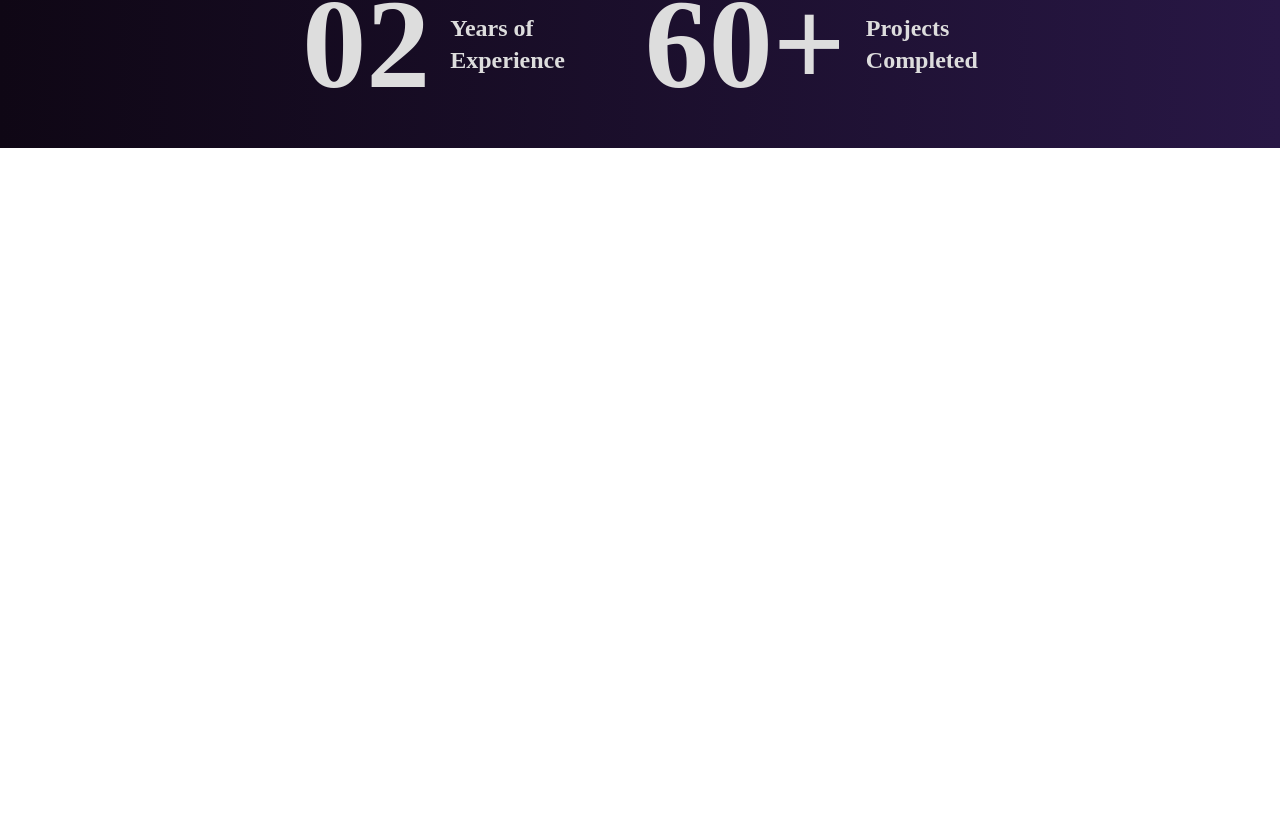
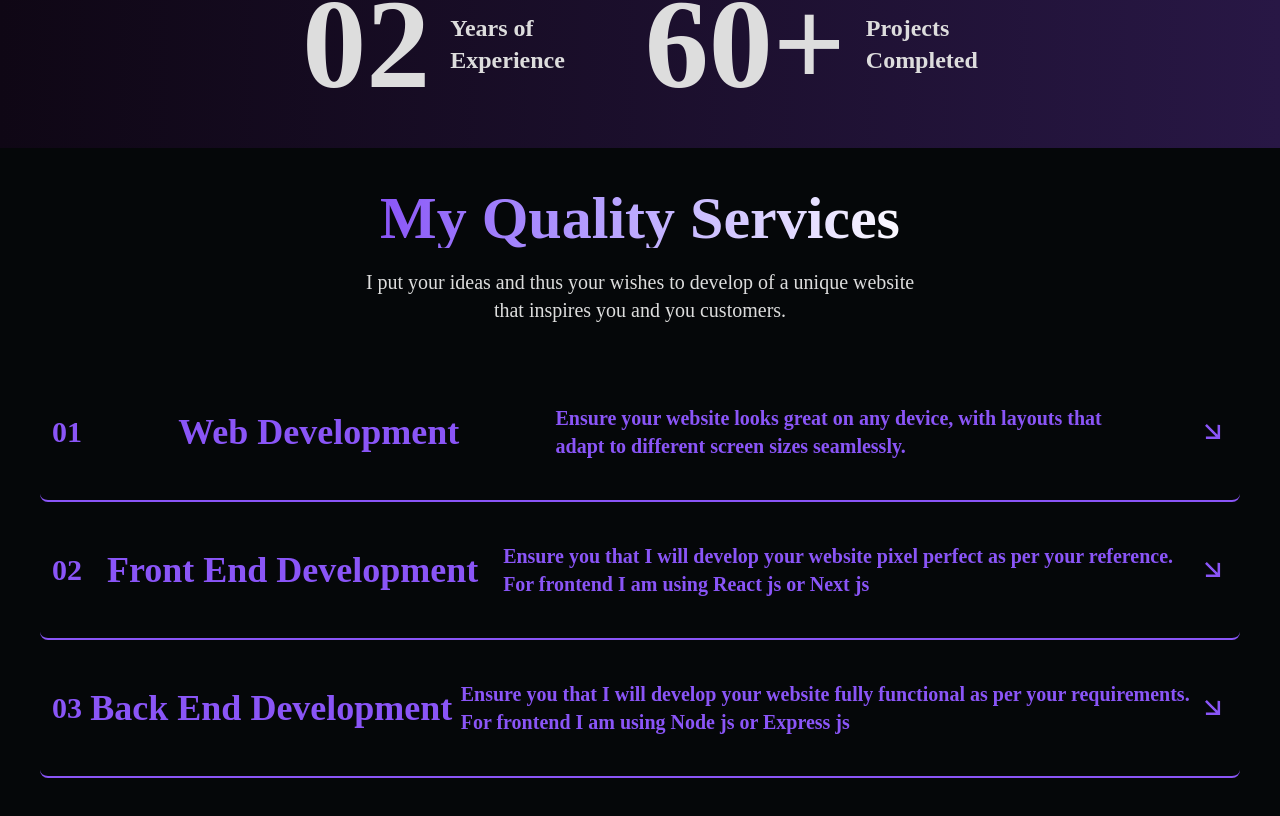
Before and after one commit to tzmehedy/portfollio, a React (Vite) app in the folder portfollio/: page / in a window 1280 px wide. Shown: the part 820-1636 px from the top of the page. Before the commit the page ends 968 px from the top, so only its background shows below. Built offline with nearby package versions, Linux system fonts and the light colour scheme.

Commit message:
The services sections is completed

```diff
--- a/portfollio/src/App.jsx
+++ b/portfollio/src/App.jsx
@@ -1,4 +1,5 @@
 import HeroSection from "./Components/HeroSection/HeroSection"
+import Services from "./Components/Services/Services";
 
 
 
@@ -7,6 +8,7 @@ function App() {
   return (
     <div className="font-[Sora]">
       <HeroSection></HeroSection>
+      <Services></Services>
     </div>
   );
 }
--- a/portfollio/src/Components/HeroSection/HeroSection.jsx
+++ b/portfollio/src/Components/HeroSection/HeroSection.jsx
@@ -4,6 +4,7 @@ import heroImg1 from "../../assets/images/HeroImage1.png"
 import { FiDownload } from "react-icons/fi";
 import { FaTwitter, FaLinkedinIn, FaGithub } from "react-icons/fa";
 import { FaFacebookF } from "react-icons/fa6";
+
 
 const HeroSection = () => {
     return (
@@ -12,7 +13,7 @@ const HeroSection = () => {
           <NavBar></NavBar>
         </div>
 
-        <div className=" container mx-auto p-6 flex justify-between items-center gap-x-36 relative">
+        <div className=" container mx-auto p-6  flex flex-col lg:flex-row justify-between items-center md:gap-x-36 relative space-y-10">
           <div className="md:w-1/2 space-y-5 ">
             <h3 className="text-[#DDDDDD] text-4xl font-bold">
               I&apos;m Md Touhidur Zaman,
@@ -63,14 +64,14 @@ const HeroSection = () => {
           </div>
           <div className="md:w-1/2 ">
             <img
-              className="transition-all duration-700 ease-in-out hover:rotate-6 w-full h-[600px] border-4 border-[#8750F7] border-dashed p-16 rounded-xl shadow-2xl bg-[#0C1013]"
+              className="transition-all duration-700 ease-in-out hover:rotate-6 w-full h-[300px] lg:h-[600px]  border-4 border-[#8750F7] border-dashed p-16 rounded-xl shadow-2xl bg-[#0C1013]"
               src={heroImg1}
               alt=""
             />
           </div>
         </div>
 
-        <div className="flex justify-center gap-20 py-10">
+        <div className="flex flex-col items-center lg:flex-row justify-center gap-20 py-10">
           <div className="flex items-center text-[#DDDDDD] font-bold space-x-5">
             <div>
               <h1 className="text-9xl">02</h1>
--- a/portfollio/src/Components/NavBar/NavBar.jsx
+++ b/portfollio/src/Components/NavBar/NavBar.jsx
@@ -1,14 +1,23 @@
 import React from 'react';
 import logo from "../../../public/Logo.png"
+import { CiMenuFries } from "react-icons/ci";
 
 const NavBar = () => {
     return (
-      <div className="flex items-center justify-between ">
+      <div className="flex items-center justify-between">
         <div className="flex items-center">
-          <img src={logo} className="w-28 h-28  " alt="" />
+          <img src={logo} className="w-24 lg:w-28 h-28  " alt="" />
           <p className="text-white text-xl">mehedytouhidurzaman@gmail.com</p>
         </div>
-        <div>
+
+        <div className="text-white font-bold text-2xl inline-block lg:hidden ">
+          <button className='cursor-pointer'>
+            <CiMenuFries></CiMenuFries>
+          </button>
+        </div>
+
+        {/* desktop navbar */}
+        <div className="hidden lg:inline-block">
           <ul className="flex space-x-3 text-white text-lg items-center">
             <li>
               <a
--- /dev/null
+++ b/portfollio/src/Components/Services/Services.jsx
@@ -0,0 +1,62 @@
+import React from 'react';
+import { IoMdArrowDown } from "react-icons/io";
+
+const Services = () => {
+    return (
+      <div id='services' className="bg-[#050709] p-10">
+        <div className="flex flex-col items-center justify-center space-y-5">
+          <h1 className="bg-gradient-to-r from-[#8A54F7] to-[#FBF9FF] bg-clip-text text-transparent text-6xl font-bold">
+            My Quality Services
+          </h1>
+          <p className="text-[#DDDDDD] text-xl text-center">
+            I put your ideas and thus your wishes to develop of a unique website{" "}
+            <br />
+            that inspires you and you customers.
+          </p>
+        </div>
+
+        <div className="container mx-auto my-10 ">
+          <div className="flex flex-col lg:flex-row justify-between items-center border-b-2 border-[#8A55F7] px-3 py-10 group text-[#8A55F7] transition-all duration-500 hover:bg-[#8A55F7] hover:text-[#DDDDDD] rounded-lg">
+            <p className="text-3xl font-bold">01</p>
+            <h1 className="text-4xl font-bold">Web Development</h1>
+            <p className="font-bold text-xl">
+              Ensure your website looks great on any device, with layouts that{" "}
+              <br />
+              adapt to different screen sizes seamlessly.
+            </p>
+            <p className=" text-3xl font-bold -rotate-45">
+              <IoMdArrowDown></IoMdArrowDown>
+            </p>
+          </div>
+          <div className="flex flex-col lg:flex-row justify-between items-center border-b-2 border-[#8A55F7] px-3 py-10 group text-[#8A55F7] transition-all duration-500 hover:bg-[#8A55F7] hover:text-[#DDDDDD] rounded-lg">
+            <p className="text-3xl font-bold">02</p>
+            <h1 className="text-4xl font-bold">Front End Development</h1>
+            <p className="font-bold text-xl text-justify">
+              Ensure you that I will develop your website pixel perfect as per
+              your reference.
+              <br />
+              For frontend I am using React js or Next js
+            </p>
+            <p className=" text-3xl font-bold -rotate-45">
+              <IoMdArrowDown></IoMdArrowDown>
+            </p>
+          </div>
+          <div className="flex flex-col lg:flex-row justify-between items-center border-b-2 border-[#8A55F7] px-3 py-10 group text-[#8A55F7] transition-all duration-500 hover:bg-[#8A55F7] hover:text-[#DDDDDD] rounded-lg">
+            <p className="text-3xl font-bold">03</p>
+            <h1 className="text-4xl font-bold">Back End Development</h1>
+            <p className="font-bold text-xl text-justify">
+              Ensure you that I will develop your website fully functional as
+              per your requirements.
+              <br />
+              For frontend I am using Node js or Express js
+            </p>
+            <p className=" text-3xl font-bold -rotate-45">
+              <IoMdArrowDown></IoMdArrowDown>
+            </p>
+          </div>
+        </div>
+      </div>
+    );
+};
+
+export default Services;
```
